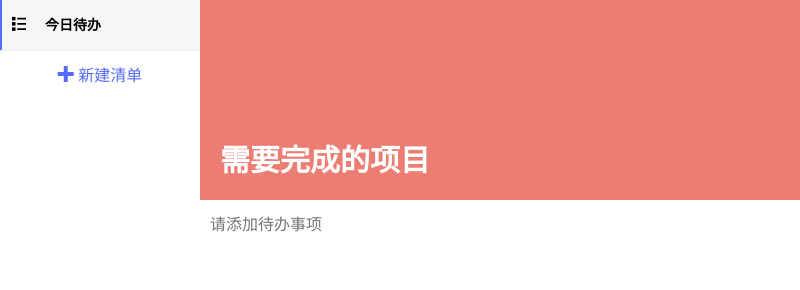
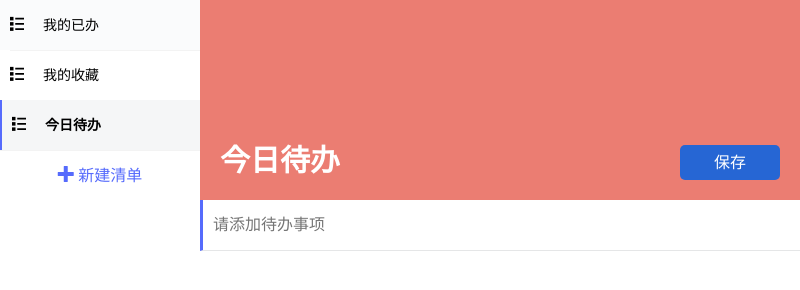
Before and after one commit to Timuer/todo, an Electron app: page index.html in a window 800 px wide. Drawn offline with Linux system fonts and the light colour scheme; files whose address does not match are found by name.

Commit message:
feat: add some default todo list and a save btn

```diff
--- a/css/base.css
+++ b/css/base.css
@@ -69,12 +69,30 @@ li {
     background: RGB(235, 125, 114);
 }
 
-.list-title {
+.header .list-title {
     position: absolute;
     left: 20px;
     bottom: 20px;
     font-size: 30px;
     color: #fff;
+}
+
+.header .save-btn {
+    position: absolute;
+    width: 100px;
+    height: 35px;
+    right: 20px;
+    bottom: 20px;
+    color: #fff;
+    background: RGB(38, 102, 212);
+    border-radius: 5px;
+    font-size: 16px;
+    line-height: 35px;
+    border: none;
+    cursor: pointer;
+}
+.header .save-btn:hover {
+    background: RGB(21, 61, 174);
 }
 
 /*todo item 布局*/
@@ -173,6 +191,10 @@ li {
 }
 
 /*添加Todo相关*/
+.todo-add {
+    border-bottom: 1px solid RGBA(7, 17, 27, 0.1);
+    border-left: 3px solid RGB(86, 107, 252);
+}
 .todo-add input {
     width: 100%;
     height: 100%;
--- a/index.html
+++ b/index.html
@@ -21,6 +21,7 @@
             <div class="right-pane">
                 <div class="header">
                     <h1 class="list-title">需要完成的项目</h1>
+                    <button type="button" class="save-btn">保存</button>
                 </div>
                 <ul class="todo-list">
                 </ul>
--- a/js/events.js
+++ b/js/events.js
@@ -9,8 +9,12 @@ let $maskInput = e('.mask input')
 let $titleList = e('.list-type')
 // todo事项列表
 let $todoList = e('.todo-list')
+// 当前清单标题
+let $title = e('.list-title')
 // 垃圾桶
 let $trash = e('.trash')
+// 保存按钮
+let $saveBtn = e('.save-btn')
 
 // todo 项目模板
 let todoTemplate = function(id, title, isChecked=false, isStared=false) {
@@ -114,6 +118,7 @@ let switchList = function(manager, newListId) {
             html += todoTemplate(t.id, t.title, t.isChecked, t.isStared)
         }
         $todoList.innerHTML = html
+        renderTitle(manager)
     }
     // 切换清单标题列表的高亮
     changeTitleHighlight(manager.currListId, newListId)
@@ -138,7 +143,9 @@ let populateTodos = function(manager) {
     }
     $todoList.innerHTML = html
 }
-
+let renderTitle = function(manager) {
+    $title.innerText = manager.currTitle()
+}
 // 绑定点击清单标题切换当前清单事件
 let bindClickListEvent = function(manager) {
     delegate($titleList, 'click', 'li', (event, target) => {
@@ -188,7 +195,12 @@ let setAutoSave = function(manager, timeToSave=1000*30) {
         manager.saveAll()
     }, timeToSave)
 }
-
+let bindClickSave = function(manager) {
+    $saveBtn.addEventListener('click', function(event) {
+        event.preventDefault()
+        manager.saveAll()
+    })
+}
 let bindEvents = function(manager) {
     bindAddTodoEvent(manager)
     bindAddListEvent(manager)
@@ -196,4 +208,5 @@ let bindEvents = function(manager) {
     bindTodoEvents(manager)
     bindDragTodoEvent(manager)
     setAutoSave(manager)
+    bindClickSave(manager)
 }
--- a/js/main.js
+++ b/js/main.js
@@ -1,6 +1,7 @@
 let initialize = function(manager) {
     populateTitles(manager)
     populateTodos(manager)
+    renderTitle(manager)
 }
 
 let main = function() {
--- a/js/manager.js
+++ b/js/manager.js
@@ -8,10 +8,15 @@ class TodoListManager {
         this.loadAll()
         if (!this.collection) {
             this.collection = {}
-            let todoList = new TodoList('今日待办')
-            this.currListId = todoList.id
-            this.collection[todoList.id] = todoList
+            this.checkList = this.addList('我的已办')
+            this.starList = this.addList('我的收藏')
+            let currList = this.addList('今日待办')
+            currList.activate()
+            this.currListId = currList.id
         }
+    }
+    currTitle() {
+        return this.collection[this.currListId].title
     }
     addTodo(title) {
         let todo = new Todo(title)
@@ -41,8 +46,13 @@ class TodoListManager {
     toggleTodoChecked(todoId) {
         let todos = this.collection[this.currListId].getTodos()
         for (let t of todos) {
+            t.isChecked = !t.isChecked
             if (t.id === todoId) {
-                t.isChecked = !t.isChecked
+                if (t.isChecked) {
+                    this.checkList.lst.push(t)
+                } else {
+                    this.checkList.lst = this.checkList.lst.filter((elem) => elem !== t)
+                }
                 return
             }
         }
@@ -52,6 +62,11 @@ class TodoListManager {
         for (let t of todos) {
             if (t.id === todoId) {
                 t.isStared = !t.isStared
+                if (t.isStared) {
+                    this.starList.lst.push(t)
+                } else {
+                    this.starList.lst = this.starList.lst.filter((elem) => elem !== t)
+                }
                 return
             }
         }
@@ -85,6 +100,12 @@ class TodoListManager {
                 let l = new TodoList()
                 l.load(o[k])
                 this.collection[k] = l
+                // 判断该list是不是默认list，是就维护在对象内
+                if (l.title === '我的收藏') {
+                    this.starList = l
+                } else if (l.title === '我的已办') {
+                    this.checkList = l
+                }
             }
         }
     }
--- a/js/todoList.js
+++ b/js/todoList.js
@@ -4,7 +4,7 @@ class TodoList {
         this.id = 'list-' + getId()
         this.title = title
         this.sel = '#' + this.id
-        this.isActive = true
+        this.isActive = false
     }
     load(opt) {
         this.lst = opt.lst.map((elem) => {
@@ -16,6 +16,9 @@ class TodoList {
         this.title = opt.title
         this.sel = opt.sel
         this.isActive = opt.isActive
+    }
+    activate() {
+        this.isActive = true
     }
     getTodos() {
         return this.lst
```
